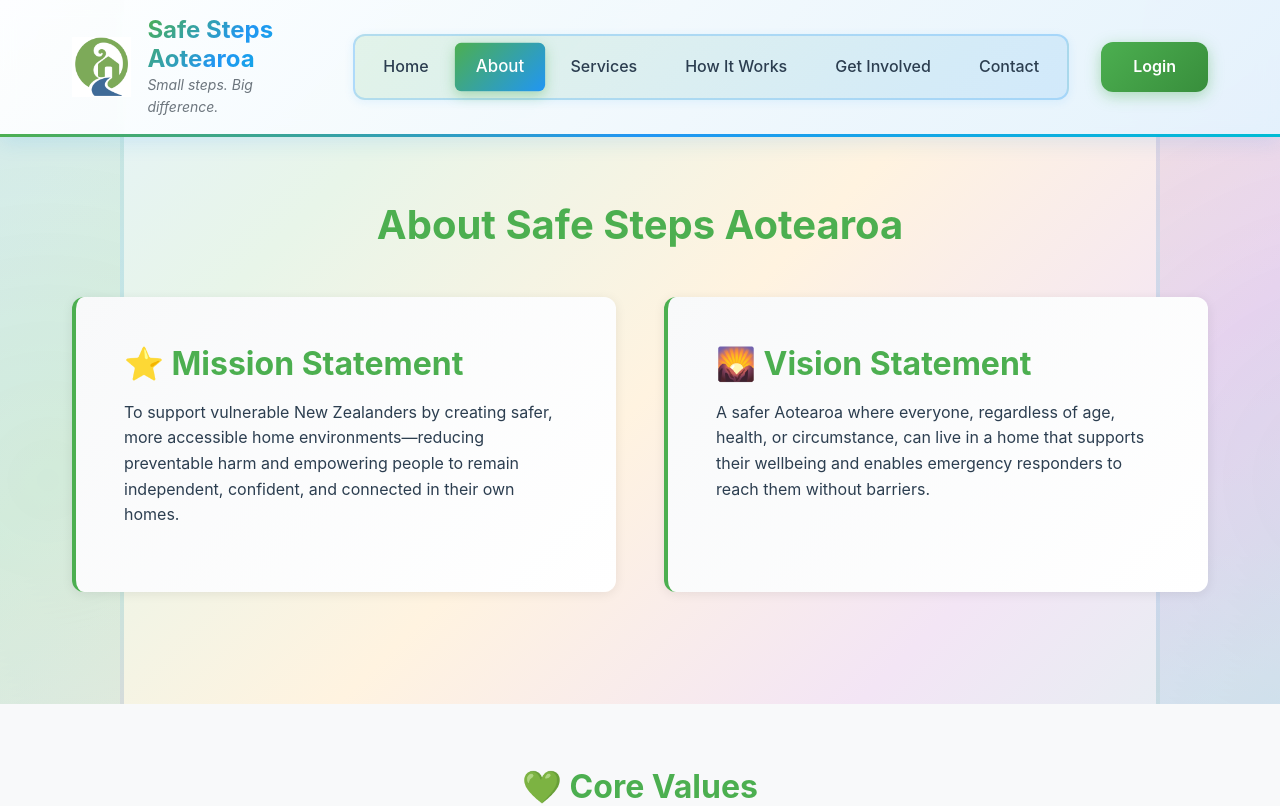
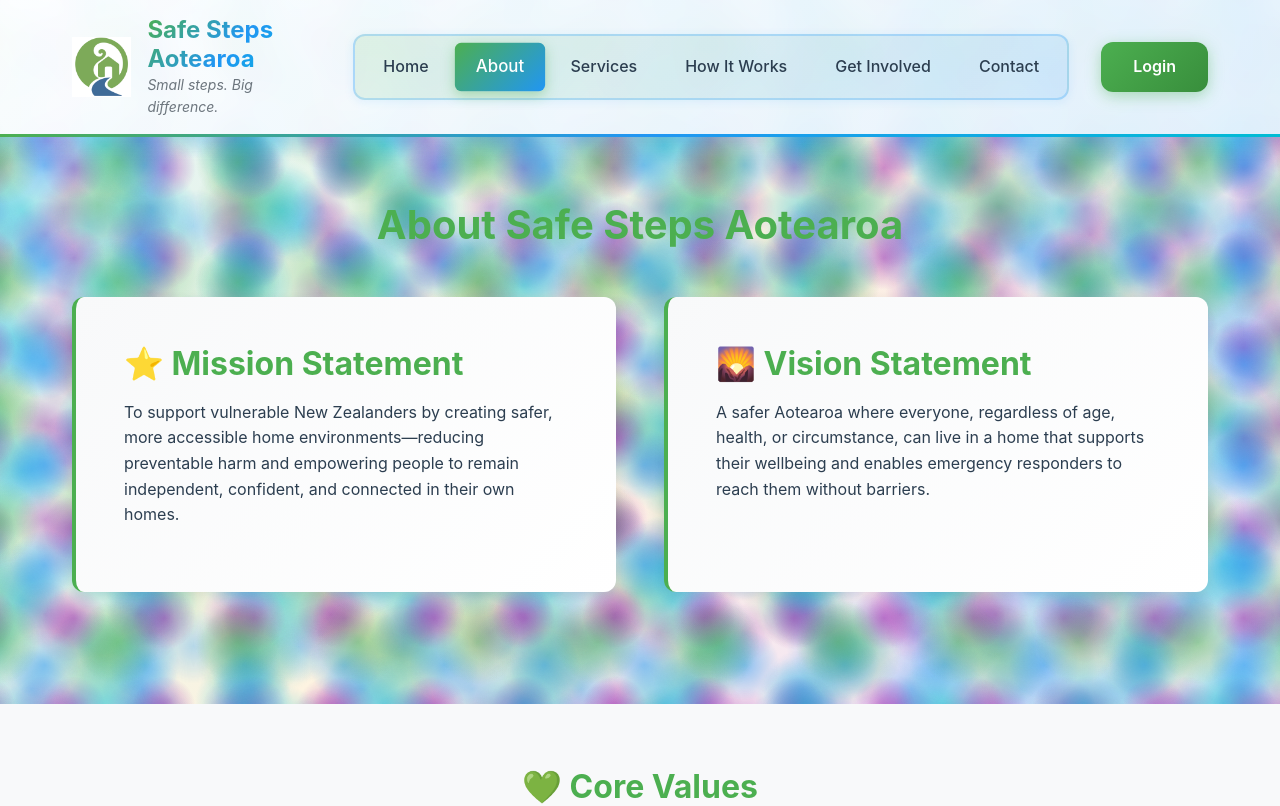
Before and after one commit to 4601Matthew/safe-steps-aotearoa-website, a React (Vite) app: page /about in a window 1280 px wide. Shown: the top 806 px of the page. Built offline with nearby package versions, Linux system fonts and the light colour scheme; no server answers.

Commit message:
Update index.css

```diff
--- a/src/styles/index.css
+++ b/src/styles/index.css
@@ -75,89 +75,78 @@ body {
   position: relative;
 }
 
-/* Side decorations for larger screens */
-.app::before,
-.app::after {
+/* Floating circles for larger screens */
+.app::before {
   content: '';
   position: fixed;
   top: 0;
-  width: 250px;
+  left: 0;
+  width: 100vw;
   height: 100vh;
   z-index: 0;
   pointer-events: none;
-  opacity: 0.5;
+  overflow: hidden;
+  background-image:
+    radial-gradient(circle, rgba(76, 175, 80, 0.5) 0%, transparent 50%),
+    radial-gradient(circle, rgba(33, 150, 243, 0.5) 0%, transparent 50%),
+    radial-gradient(circle, rgba(0, 188, 212, 0.5) 0%, transparent 50%),
+    radial-gradient(circle, rgba(156, 39, 176, 0.5) 0%, transparent 50%),
+    radial-gradient(circle, rgba(76, 175, 80, 0.4) 0%, transparent 50%),
+    radial-gradient(circle, rgba(33, 150, 243, 0.4) 0%, transparent 50%),
+    radial-gradient(circle, rgba(0, 188, 212, 0.4) 0%, transparent 50%),
+    radial-gradient(circle, rgba(156, 39, 176, 0.4) 0%, transparent 50%),
+    radial-gradient(circle, rgba(76, 175, 80, 0.3) 0%, transparent 50%),
+    radial-gradient(circle, rgba(33, 150, 243, 0.3) 0%, transparent 50%),
+    radial-gradient(circle, rgba(0, 188, 212, 0.3) 0%, transparent 50%),
+    radial-gradient(circle, rgba(156, 39, 176, 0.3) 0%, transparent 50%);
+  background-size:
+    120px 120px, 100px 100px, 140px 140px, 90px 90px,
+    150px 150px, 110px 110px, 130px 130px, 95px 95px,
+    160px 160px, 105px 105px, 145px 145px, 85px 85px;
+  animation: floatCircles 25s ease-in-out infinite;
 }
 
-.app::before {
-  left: 0;
-  background:
-    linear-gradient(180deg,
-      rgba(76, 175, 80, 0.2) 0%,
-      rgba(33, 150, 243, 0.2) 25%,
-      rgba(0, 188, 212, 0.2) 50%,
-      rgba(156, 39, 176, 0.2) 75%,
-      rgba(76, 175, 80, 0.2) 100%),
-    radial-gradient(circle at 20% 30%, rgba(76, 175, 80, 0.3) 0%, transparent 50%),
-    radial-gradient(circle at 80% 70%, rgba(33, 150, 243, 0.3) 0%, transparent 50%);
-  background-size: 100% 400%, 200% 200%, 200% 200%;
-  animation: sideGradient 20s ease infinite, floatLeftSide 12s ease-in-out infinite;
-  border-right: 4px solid;
-  border-image: linear-gradient(180deg,
-    rgba(76, 175, 80, 0.4),
-    rgba(33, 150, 243, 0.4),
-    rgba(0, 188, 212, 0.4),
-    rgba(156, 39, 176, 0.4)) 1;
-}
-
-.app::after {
-  right: 0;
-  background:
-    linear-gradient(180deg,
-      rgba(156, 39, 176, 0.2) 0%,
-      rgba(0, 188, 212, 0.2) 25%,
-      rgba(33, 150, 243, 0.2) 50%,
-      rgba(76, 175, 80, 0.2) 75%,
-      rgba(156, 39, 176, 0.2) 100%),
-    radial-gradient(circle at 80% 30%, rgba(156, 39, 176, 0.3) 0%, transparent 50%),
-    radial-gradient(circle at 20% 70%, rgba(0, 188, 212, 0.3) 0%, transparent 50%);
-  background-size: 100% 400%, 200% 200%, 200% 200%;
-  animation: sideGradient 20s ease infinite reverse, floatRightSide 12s ease-in-out infinite;
-  border-left: 4px solid;
-  border-image: linear-gradient(180deg,
-    rgba(156, 39, 176, 0.4),
-    rgba(0, 188, 212, 0.4),
-    rgba(33, 150, 243, 0.4),
-    rgba(76, 175, 80, 0.4)) 1;
-}
-
-@keyframes sideGradient {
-  0% { background-position: 0% 0%, 0% 0%, 0% 0%; }
-  50% { background-position: 0% 100%, 50% 50%, 50% 50%; }
-  100% { background-position: 0% 0%, 0% 0%, 0% 0%; }
-}
-
-@keyframes floatLeftSide {
-  0%, 100% { transform: translateX(0); }
-  50% { transform: translateX(-10px); }
-}
-
-@keyframes floatRightSide {
-  0%, 100% { transform: translateX(0); }
-  50% { transform: translateX(10px); }
-}
-
-/* Hide side decorations on smaller screens */
-@media (max-width: 1400px) {
-  .app::before,
-  .app::after {
-    width: 120px;
-    opacity: 0.3;
+@keyframes floatCircles {
+  0% {
+    background-position:
+      5% 15%, 8% 45%, 3% 75%, 10% 30%,
+      95% 20%, 92% 60%, 98% 80%, 88% 40%,
+      7% 55%, 12% 25%, 5% 65%, 9% 35%,
+      93% 50%, 97% 30%, 90% 70%, 95% 45%;
+  }
+  25% {
+    background-position:
+      7% 20%, 10% 50%, 5% 70%, 12% 35%,
+      93% 25%, 90% 55%, 96% 75%, 86% 45%,
+      9% 60%, 14% 30%, 7% 70%, 11% 40%,
+      91% 55%, 95% 35%, 88% 65%, 93% 50%;
+  }
+  50% {
+    background-position:
+      3% 25%, 6% 55%, 1% 65%, 8% 40%,
+      97% 30%, 94% 50%, 100% 70%, 90% 50%,
+      5% 65%, 10% 35%, 3% 75%, 7% 45%,
+      95% 60%, 99% 40%, 92% 60%, 97% 55%;
+  }
+  75% {
+    background-position:
+      6% 22%, 9% 52%, 4% 72%, 11% 37%,
+      94% 27%, 91% 57%, 97% 77%, 87% 47%,
+      8% 62%, 13% 32%, 6% 72%, 10% 42%,
+      92% 57%, 96% 37%, 89% 67%, 94% 52%;
+  }
+  100% {
+    background-position:
+      5% 15%, 8% 45%, 3% 75%, 10% 30%,
+      95% 20%, 92% 60%, 98% 80%, 88% 40%,
+      7% 55%, 12% 25%, 5% 65%, 9% 35%,
+      93% 50%, 97% 30%, 90% 70%, 95% 45%;
   }
 }
 
+/* Hide on smaller screens */
 @media (max-width: 1200px) {
-  .app::before,
-  .app::after {
+  .app::before {
     display: none;
   }
 }
```
